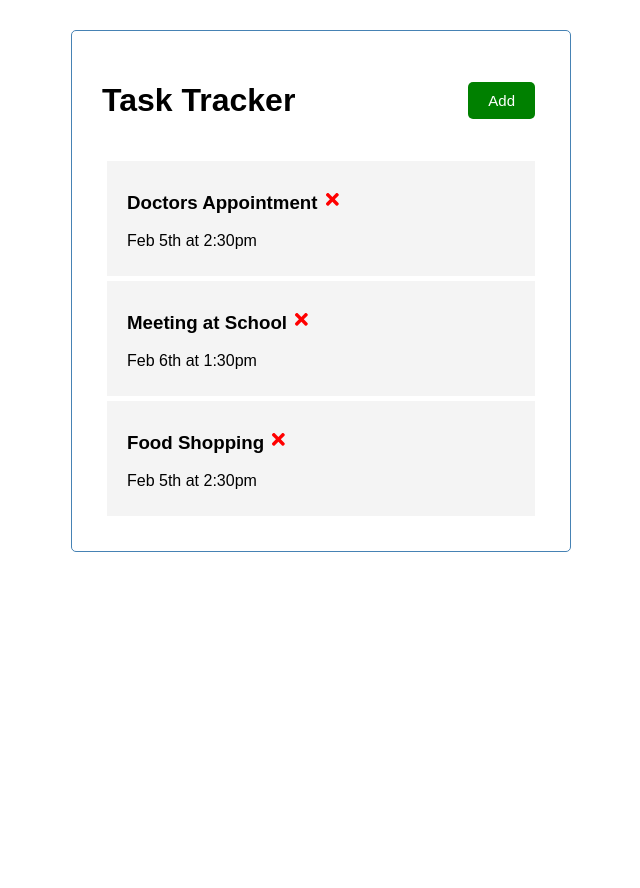
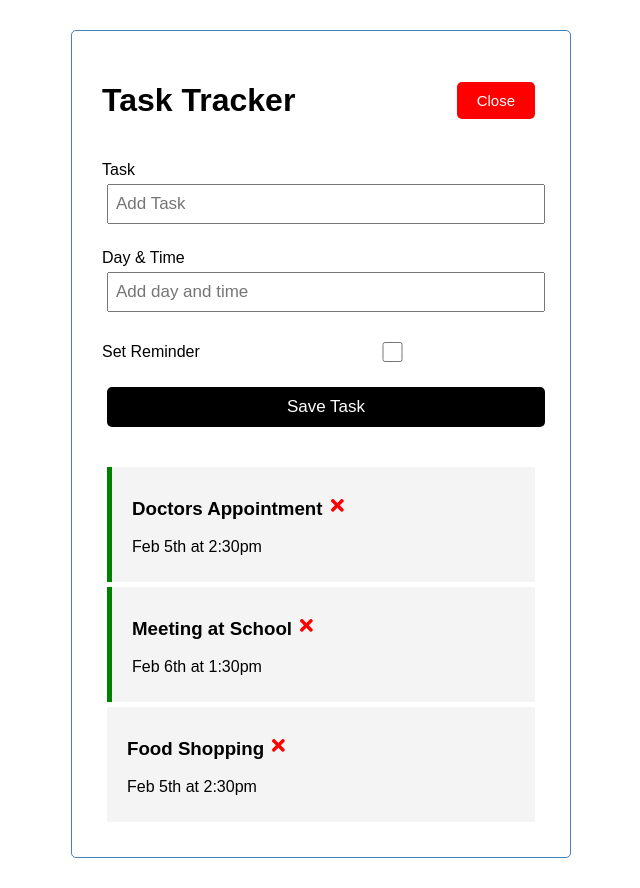
Before and after one commit to JosephDebugger/task-tracker-app, a React (Create React App) app: page / in a window 1280 px wide. Both pictures are taken after a click on the button "Add". Shown: the whole page, without its empty margins (319-959 px from the left). Before the commit the page ends 800 px from the top, so only its background shows below. Built offline with nearby package versions, Linux system fonts and the light colour scheme.

Commit message:
UI updated

```diff
--- a/src/App.js
+++ b/src/App.js
@@ -2,28 +2,30 @@
 import React from 'react';
 import Header from'./components/Header'
 import Tasks from './components/Tasks'
+import AddTask from './components/AddTask'
 import { useState } from "react"
 
 function App() {
+  const [showAddTask, setShowAddTask] = useState(false)
   const [tasks, setTasks] = useState(
     [
         {
             id : 1,
             text : 'Doctors Appointment',
             day : 'Feb 5th at 2:30pm',
-            remainder : true,
+            reminder : true,
         },
         {
             id : 2,
             text : 'Meeting at School',
             day : 'Feb 6th at 1:30pm',
-            remainder : true,
+            reminder : true,
         },
         {
             id : 3,
             text : 'Food Shopping',
             day : 'Feb 5th at 2:30pm',
-            remainder : false,
+            reminder : false,
         }
     ]
 
@@ -40,15 +42,21 @@
   setTasks(tasks.map((task)=> task.id === id ? {...task,reminder: !task.reminder } : task))
 }
 
+// Add Task
+const addTask = (task) => {
+  const id = Math.floor(Math.random()* 10000)+1
+  const newTask= {id, ...task}
+  setTasks([...tasks, newTask])
+}
 
   return (
     <div className="container">
-     <Header />
+     <Header onAdd={() => setShowAddTask(!showAddTask)} showAdd={showAddTask}/>
+     {showAddTask && <AddTask onAdd={addTask}/>}
      {tasks.length > 0 ? (<Tasks tasks={tasks} onDelete={deleteTask} onToggle={toggleReminder}/>
       ) : ('No Task To Show')
       }
     </div>
-
   );
 }
 
--- /dev/null
+++ b/src/components/AddTask.js
@@ -0,0 +1,47 @@
+import {useState} from 'react'
+
+const AddTask = ({onAdd}) => {
+    const [text, setText] = useState('')
+    const [day, setDay] = useState('')
+    const [reminder, setReminder] = useState(false)
+
+
+    const onSubmit = (e) => {
+        e.preventDefault()
+
+        if(!text) {
+            alert('Please add a task')
+            return
+        }
+
+        onAdd({ text , day , reminder})
+
+        setText('')
+        setDay('')
+        setReminder(false)
+    }
+
+
+    return (
+    <form className='add-form' onSubmit={onSubmit}>
+    <div className='form-control'>
+    <label>Task</label>
+    <input type='text' placeholder='Add Task' value={text} onChange={(e) => setText(e.target.value)}/>
+    <div className='form-control'>
+    <label>Day & Time</label>
+    <input type='text' placeholder='Add day and time' value={day} onChange={(e) => setDay(e.target.value)}/>
+    </div>
+    <div className='form-control form-control-check' >
+    <label>Set Reminder</label>
+    <input type='checkbox'
+    checked={reminder}
+    value={reminder} onChange={(e) => setReminder(e.currentTarget.checked)} />
+    </div>
+
+    <input  type='submit' value='Save Task' className='btn btn-block'/>
+</div>
+        </form>
+    )
+}
+
+export default AddTask
--- a/src/components/Header.js
+++ b/src/components/Header.js
@@ -1,15 +1,13 @@
 import Proptypes from 'prop-types'
 import Button from './Button'
 
-const Header =  ({ title }) => {
+const Header =  ({ title , onAdd, showAdd}) => {
 
-        const onClick = (e) => {
-            console.log('click')
-        }
+
     return(
         <header className='header'>
             <h1>{title}</h1>
-            <Button onClick={onClick} color="green" text="Add" />
+            <Button color={showAdd?'red':'green'}onClick={onAdd}  text={showAdd? 'Close': 'Add'} />
         </header>
     )
 }
--- a/src/components/Task.js
+++ b/src/components/Task.js
@@ -3,8 +3,13 @@
 
 const Task = ({task, onDelete, onToggle}) => {
   return (
-    <div className="task" onDoubleClick={() => onToggle(task.id)}>
-    <h3>{task.text} <FaTimes style={{color: 'red', cursor: 'pointer'}} onClick={() => onDelete(task.id)}/></h3>
+    <div className={`task ${task.reminder ? 'reminder': ''}`} onDoubleClick={() => onToggle(task.id)}>
+    <h3>{task.text}{' '}
+    <FaTimes
+        style={{color: 'red', cursor: 'pointer'}}
+        onClick={() => onDelete(task.id)}
+        />
+        </h3>
     <p>{task.day}</p>
     </div>
   )
--- a/src/index.css
+++ b/src/index.css
@@ -52,7 +52,7 @@
   padding: 10px 20px;
   cursor: pointer;
 }
-.task.remainder{
+.task.reminder{
 border-left:5px solid green;
 }
 .tasks h3{
```
